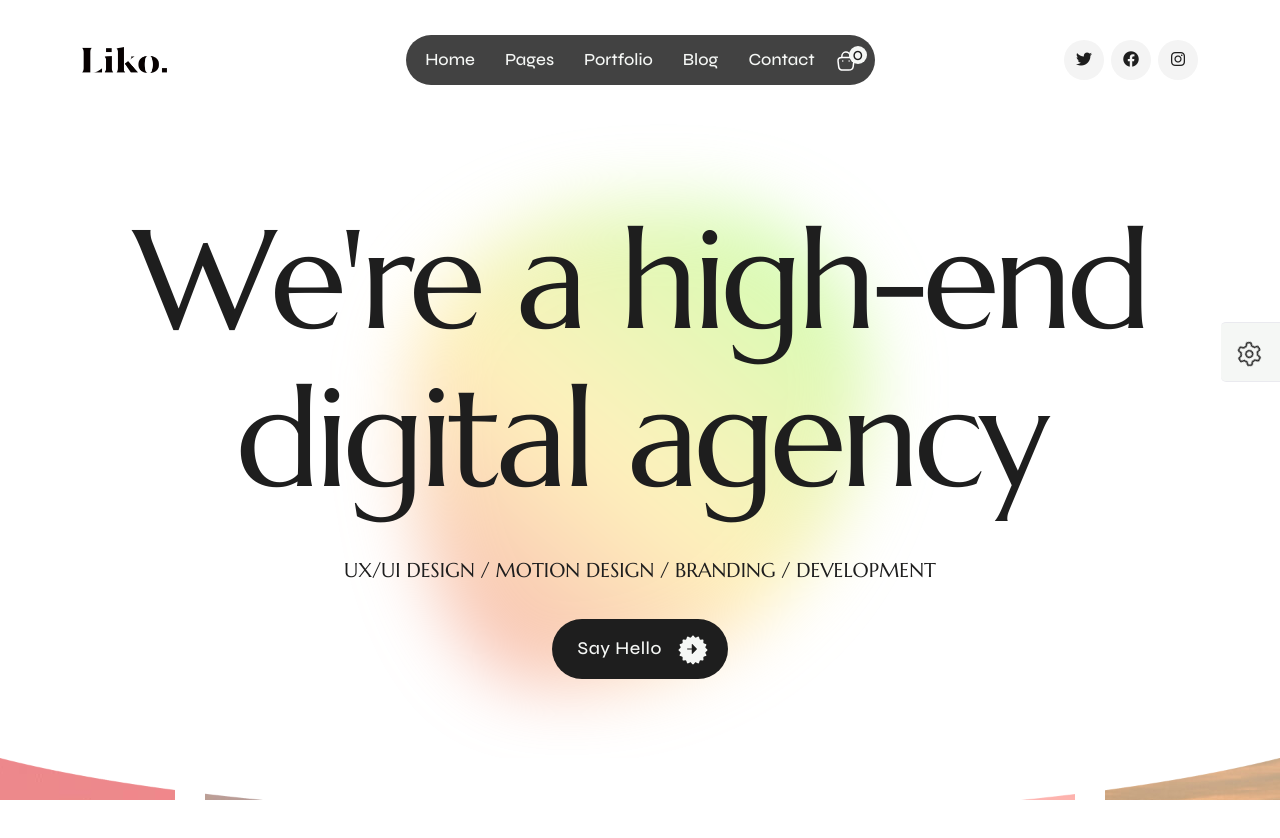
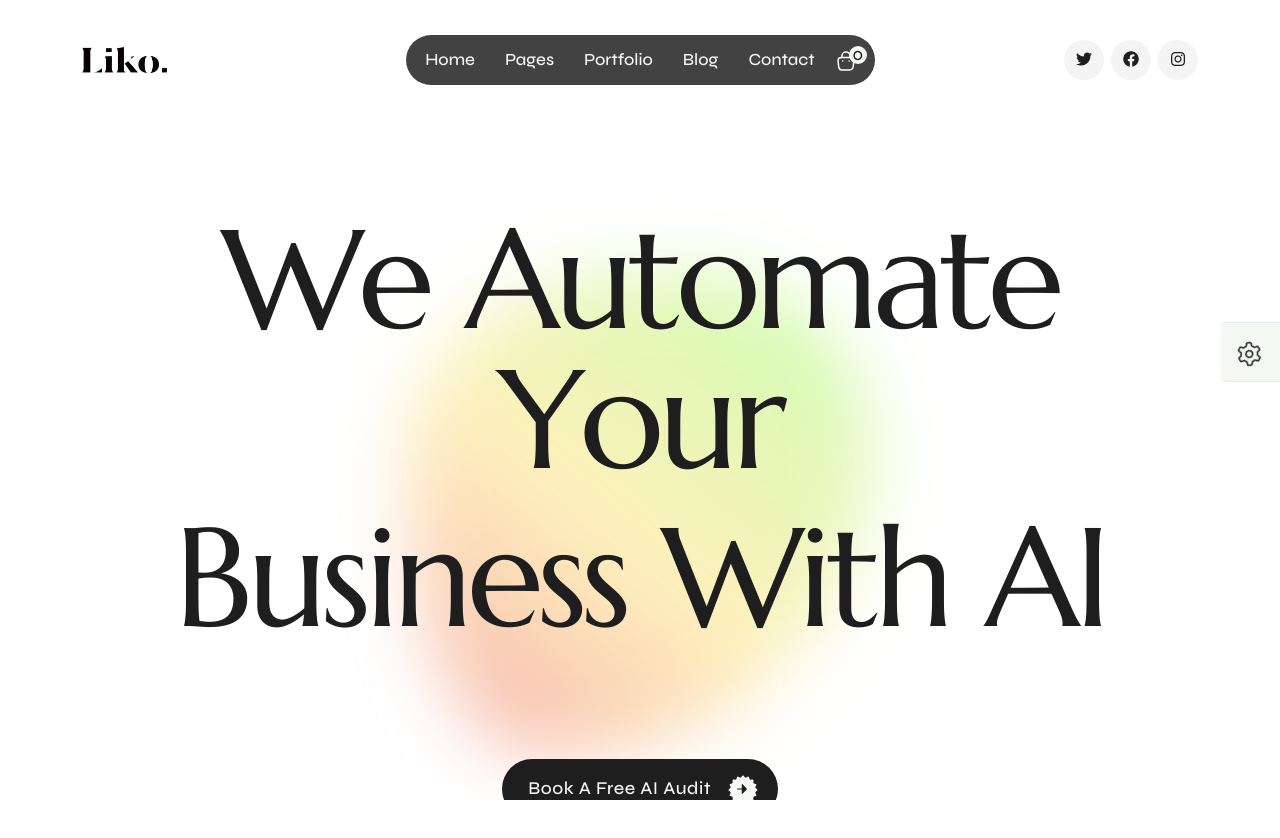
Before and after one commit to kannan2704/liko-next-js, a Next.js app: page /home-4 in a window 1280 px wide. Shown: the top 838 px of the page. Built offline with nearby package versions, Linux system fonts and the light colour scheme; a web font is replaced by a local one.

Commit message:
update hero Vyox AI content

```diff
--- a/src/components/hero-banner/hero-banner-four.tsx
+++ b/src/components/hero-banner/hero-banner-four.tsx
@@ -14,14 +14,14 @@ export default function HeroBannerFour() {
                 <span></span>
               </div>
               <h4 className="tp-hero-3-title tp_reveal_anim">
-                <span className="tp-reveal-line">{"We're"} a high-end</span>
-                <span className="tp-reveal-line">digital agency</span>
+                <span className="tp-reveal-line">We Automate Your</span>
+                <span className="tp-reveal-line">Business With AI</span>
               </h4>
               <span className="tp-hero-3-category tp_reveal_anim">
-                ux/ui design / motion design / branding / development
+              estate agents / restaurants / healthcare / transport
               </span>
               <Link className="tp-btn-black-2" href="/contact">
-                Say Hello{" "}
+              Book a Free AI Audit{" "}
                 <span className="p-relative">
                   <RightArrowTwo />
                   <ArrowBg />
```
